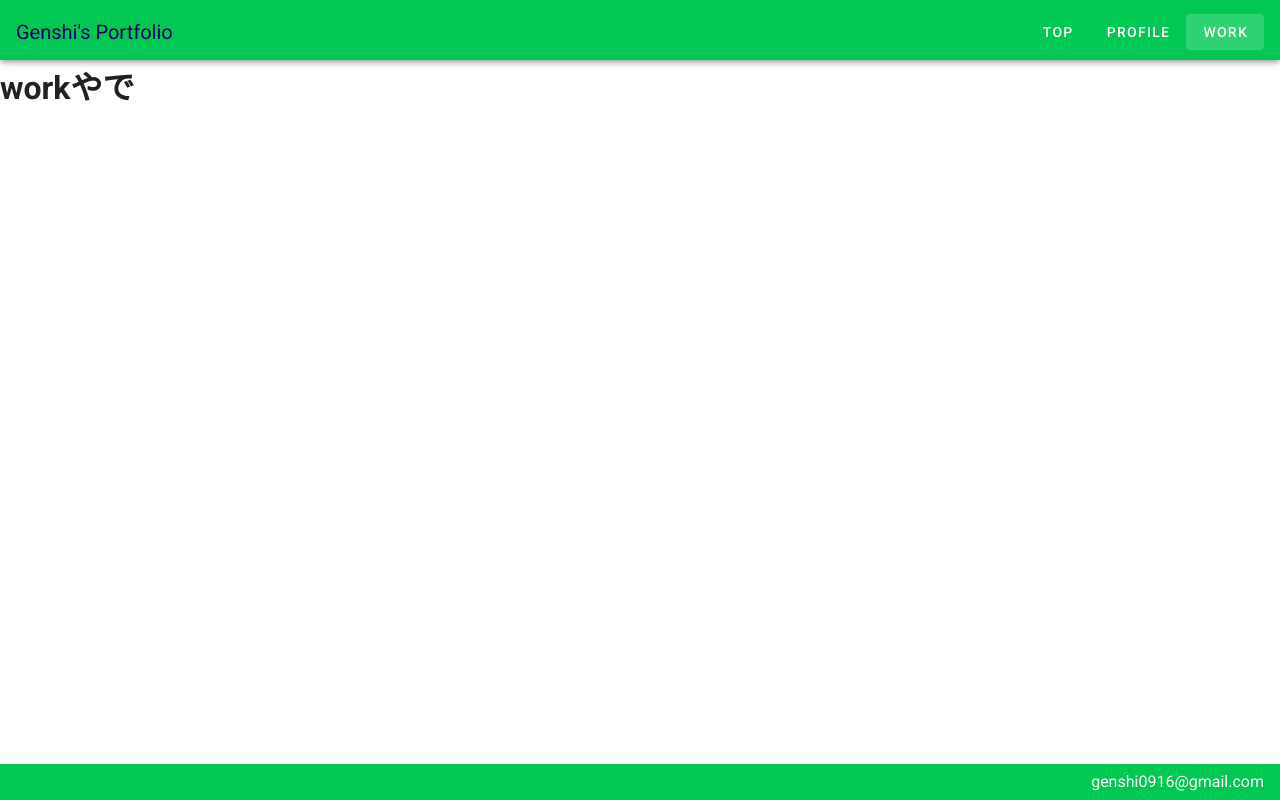
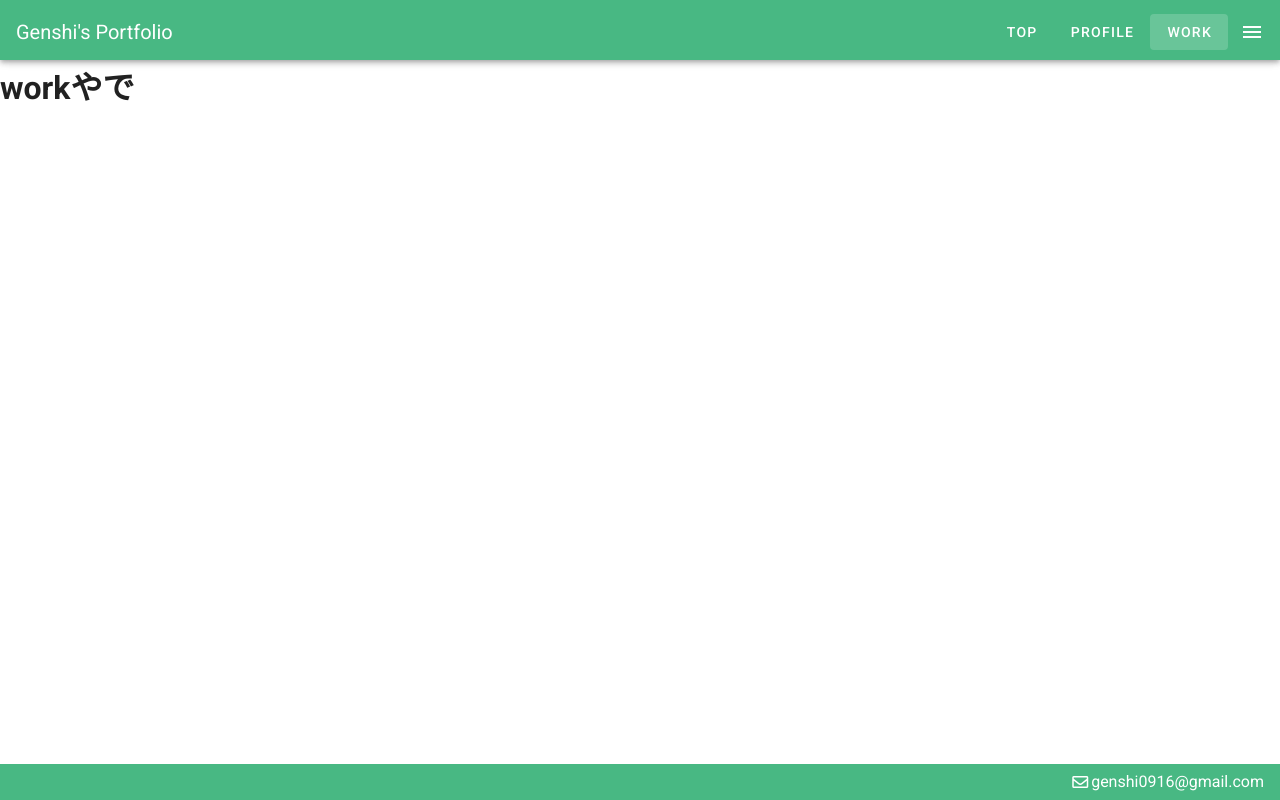
Before and after one commit to addtobasic/third-portfolio, a Vue app: page /Work in a window 1280 px wide. Built offline with nearby package versions, Linux system fonts and the light colour scheme.

Commit message:
[追加]色々追加しました

```diff
--- a/public/index.html
+++ b/public/index.html
@@ -8,6 +8,7 @@
     <title>Genshi's Portfolio</title>
     <link rel="stylesheet" href="https://fonts.googleapis.com/css?family=Roboto:100,300,400,500,700,900">
     <link rel="stylesheet" href="https://cdn.jsdelivr.net/npm/@mdi/font@latest/css/materialdesignicons.min.css">
+    <link rel="stylesheet" href="https://use.fontawesome.com/releases/v5.6.3/css/all.css">
   </head>
   <body>
     <noscript>
--- a/src/App.vue
+++ b/src/App.vue
@@ -1,10 +1,11 @@
 <template>
   <div id="app">
     <v-app>
-      <v-app-bar color="#00c853" app dark style="height:60px;">
-        <v-toolbar-title><div style="color:#000063;">Genshi's Portfolio</div></v-toolbar-title>
+      <v-app-bar color="#48b883" app dark style="height:60px;">
+        <v-toolbar-title>Genshi's Portfolio</v-toolbar-title>
         <v-spacer></v-spacer>
         <Header></Header>
+        <v-app-bar-nav-icon></v-app-bar-nav-icon>
       </v-app-bar>
         <v-content>
           <router-view/>
--- a/src/components/footer.vue
+++ b/src/components/footer.vue
@@ -1,6 +1,7 @@
 <template>
-  <v-footer color="#00c853" dark app>
+  <v-footer color="#48b883" dark app>
     <div class="flex-grow-1"></div>
+    <i class="far fa-envelope" id="gmail"></i>
     genshi0916@gmail.com
   </v-footer>
 </template>
@@ -13,7 +14,7 @@
   }
 </script>
 <style>
-  v-footer{
-    margin-bottom: auto;
-  }
+#gmail{
+  margin-right:3px;
+}
 </style>
--- a/src/components/header.vue
+++ b/src/components/header.vue
@@ -7,6 +7,7 @@
       :key="item.to"
       :to="item.to" text>{{item.to}}</v-btn>
     </v-layout>
+
 </template>
 <script>
   export default{
--- a/src/views/Profile.vue
+++ b/src/views/Profile.vue
@@ -1,7 +1,6 @@
 <template>
   <div>
     <h1>profileやで</h1>
-    <h1>{{msg}}</h1>
   </div>
 </template>
 <script>
--- a/src/views/Work.vue
+++ b/src/views/Work.vue
@@ -1,7 +1,6 @@
 <template>
   <div>
     <h1>workやで</h1>
-    <h1>{{msg}}</h1>
   </div>
 </template>
 <script>
```
